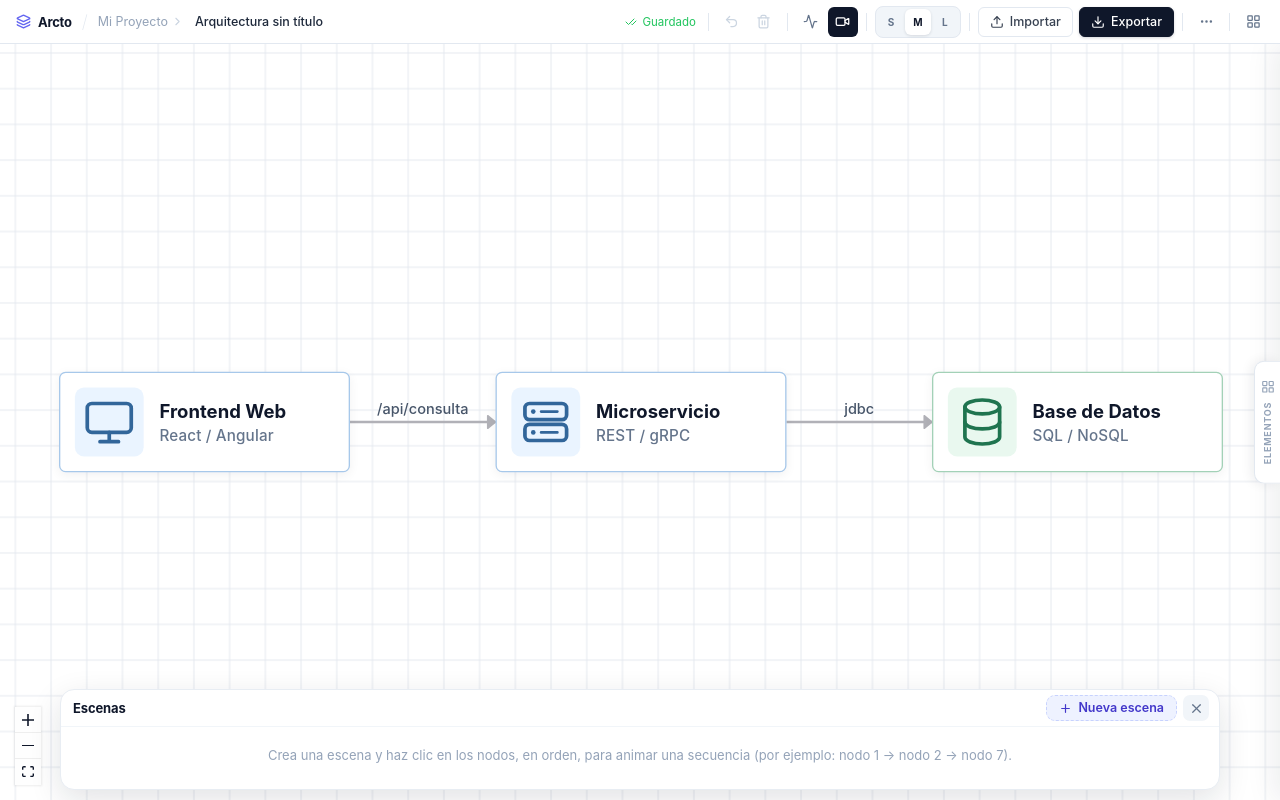
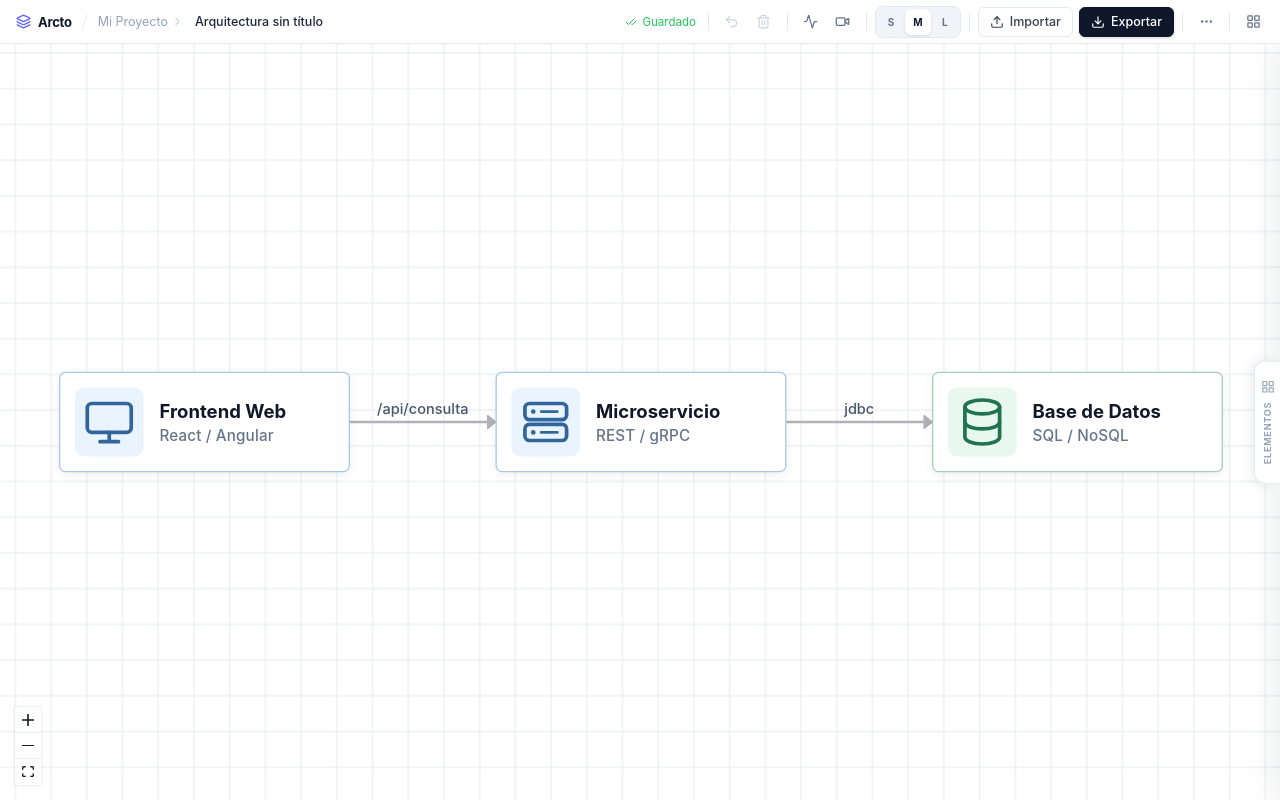
Before and after one commit to FranklinRuiz/arcto, a React (Vite) app: page / in a window 1280 px wide. Built offline with nearby package versions, Linux system fonts and the light colour scheme.

Commit message:
fix(diagram): keep scene dock collapsed by default
Scenes should only appear on demand when the user clicks the header
button, not be shown automatically on load.

```diff
--- a/src/features/diagram-builder/pages/DiagramBuilderPage.tsx
+++ b/src/features/diagram-builder/pages/DiagramBuilderPage.tsx
@@ -27,7 +27,7 @@ export function DiagramBuilderPage() {
   const isWide = useIsWide();
   const [isPropertiesOpen, setIsPropertiesOpen] = useState(false);
   const [isLibraryOpen, setIsLibraryOpen] = useState(false);
-  const [isSceneCollapsed, setIsSceneCollapsed] = useState(false);
+  const [isSceneCollapsed, setIsSceneCollapsed] = useState(true);
   const [diagramTitle, setDiagramTitle] = useState(() => {
     try { return localStorage.getItem(TITLE_STORAGE_KEY) || 'Arquitectura sin título'; } catch { return 'Arquitectura sin título'; }
   });
```
